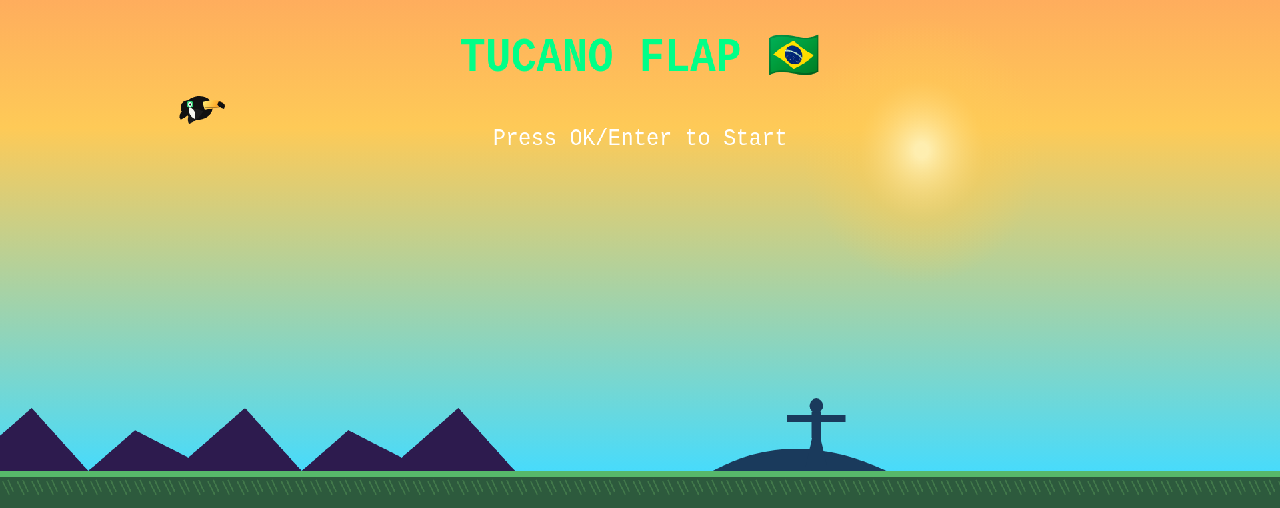
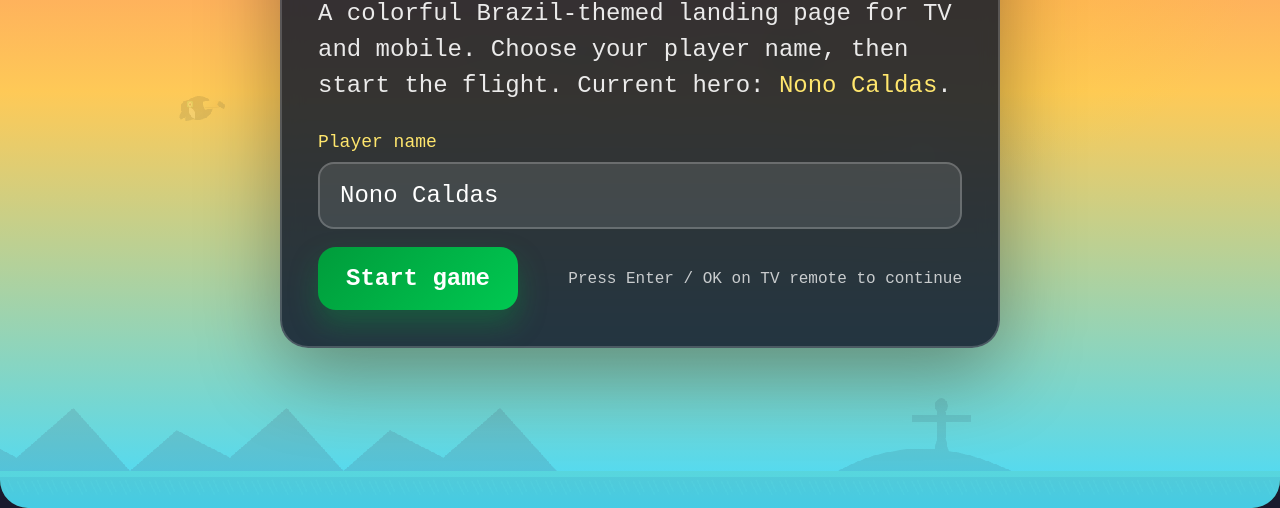
Before and after one commit to joaoccaldas/tucano-flap, a website built with Vite: page index.html in a window 1280 px wide. Shown: the part 292-800 px from the top of the page. Built offline with nearby package versions, Linux system fonts and the light colour scheme; animation ran at ten frames a second.

Commit message:
feat: add landing page and player name menu

```diff
--- a/index.html
+++ b/index.html
@@ -9,16 +9,82 @@
     * { margin: 0; padding: 0; box-sizing: border-box; }
     html, body { width: 100%; height: 100%; overflow: hidden; background: #1a1a2e; }
     body { display: flex; justify-content: center; align-items: center; font-family: 'Courier New', monospace; }
-    #game-container { position: relative; width: 100%; height: 100%; max-width: 1920px; max-height: 1080px; aspect-ratio: 16 / 9; }
-    canvas { display: block; width: 100%; height: 100%; image-rendering: pixelated; image-rendering: crisp-edges; }
+    #game-container { position: relative; width: 100%; height: 100%; max-width: 1920px; max-height: 1080px; aspect-ratio: 16 / 9; overflow: hidden; border-radius: 28px; }
+    canvas { display: block; width: 100%; height: 100%; image-rendering: pixelated; image-rendering: crisp-edges; outline: none; }
     #ui-layer { position: absolute; top: 0; left: 0; width: 100%; height: 100%; pointer-events: none; }
     .tv-focus { outline: 4px solid #00ff88; outline-offset: -4px; }
+    #landing-screen {
+      position: absolute;
+      inset: 0;
+      z-index: 5;
+      display: flex;
+      align-items: center;
+      justify-content: center;
+      padding: 32px;
+      background:
+        radial-gradient(circle at 75% 20%, rgba(255, 223, 0, 0.25), transparent 28%),
+        linear-gradient(180deg, rgba(255,107,107,0.92) 0%, rgba(254,202,87,0.9) 48%, rgba(72,219,251,0.88) 100%);
+      transition: opacity 200ms ease;
+    }
+    #landing-screen.hidden { opacity: 0; pointer-events: none; }
+    .menu-card {
+      width: min(90vw, 720px);
+      background: rgba(15, 23, 42, 0.84);
+      color: white;
+      border: 2px solid rgba(255,255,255,0.18);
+      border-radius: 28px;
+      box-shadow: 0 25px 80px rgba(0,0,0,0.35);
+      padding: 36px;
+      backdrop-filter: blur(10px);
+    }
+    .menu-title { font-size: clamp(36px, 5vw, 64px); color: #00ff88; margin-bottom: 12px; }
+    .menu-subtitle { font-size: clamp(16px, 2.2vw, 24px); line-height: 1.5; color: rgba(255,255,255,0.9); margin-bottom: 28px; }
+    .menu-label { display: block; font-size: 18px; margin-bottom: 10px; color: #ffe66d; }
+    .menu-input {
+      width: 100%;
+      padding: 18px 20px;
+      border-radius: 16px;
+      border: 2px solid rgba(255,255,255,0.2);
+      background: rgba(255,255,255,0.1);
+      color: white;
+      font-size: 24px;
+      font-family: inherit;
+      margin-bottom: 18px;
+    }
+    .menu-input:focus { outline: none; border-color: #00ff88; box-shadow: 0 0 0 4px rgba(0,255,136,0.18); }
+    .menu-row { display: flex; flex-wrap: wrap; gap: 16px; align-items: center; justify-content: space-between; }
+    .menu-button {
+      border: none;
+      border-radius: 18px;
+      background: linear-gradient(135deg, #009C3B, #00c851);
+      color: white;
+      padding: 18px 28px;
+      font-size: 24px;
+      font-weight: bold;
+      font-family: inherit;
+      cursor: pointer;
+      box-shadow: 0 14px 28px rgba(0, 156, 59, 0.35);
+    }
+    .menu-note { font-size: 16px; color: rgba(255,255,255,0.75); }
+    .menu-player { color: #ffe66d; }
   </style>
   <script type="module" crossorigin src="./bundle.js"></script>
 </head>
 <body>
   <div id="game-container">
-    <canvas id="game-canvas"></canvas>
+    <div id="landing-screen">
+      <div class="menu-card">
+        <div class="menu-title">TUCANO FLAP 🇧🇷</div>
+        <div class="menu-subtitle">A colorful Brazil-themed landing page for TV and mobile. Choose your player name, then start the flight. Current hero: <span id="menu-name" class="menu-player">Nono Caldas</span>.</div>
+        <label class="menu-label" for="player-name">Player name</label>
+        <input id="player-name" class="menu-input" type="text" maxlength="24" value="Nono Caldas" autocomplete="off" />
+        <div class="menu-row">
+          <button id="start-game" class="menu-button">Start game</button>
+          <div class="menu-note">Press Enter / OK on TV remote to continue</div>
+        </div>
+      </div>
+    </div>
+    <canvas id="game-canvas" tabindex="0"></canvas>
     <div id="ui-layer"></div>
   </div>
 </body>
--- a/src/game/Game.ts
+++ b/src/game/Game.ts
@@ -8,6 +8,7 @@ export class Game {
   private lastTime: number = 0;
   private score: number = 0;
   private highScore: number = 0;
+  private playerName: string = 'Nono Caldas';
 
   // Entities
   private tucano!: { x: number; y: number; vy: number; width: number; height: number; rotation: number };
@@ -147,6 +148,15 @@ export class Game {
     if (this.score > this.highScore) {
       this.highScore = this.score;
     }
+  }
+
+  setPlayerName(name: string): void {
+    const trimmed = name.trim();
+    this.playerName = trimmed.length > 0 ? trimmed : 'Nono Caldas';
+  }
+
+  getPlayerName(): string {
+    return this.playerName;
   }
 
   flap(): void {
@@ -422,6 +432,9 @@ export class Game {
     this.ctx.fillStyle = '#fffdf5';
     this.ctx.font = 'bold 60px Courier New, monospace';
     this.ctx.fillText(`Score: ${this.score}`, 20, 70);
+    this.ctx.font = 'bold 30px Courier New, monospace';
+    this.ctx.fillStyle = 'rgba(255, 253, 245, 0.92)';
+    this.ctx.fillText(`Player: ${this.playerName}`, 22, 112);
     this.ctx.shadowColor = 'transparent';
     this.ctx.shadowOffsetX = 0;
     this.ctx.shadowOffsetY = 0;
@@ -435,13 +448,14 @@ export class Game {
       this.ctx.fillText('TUCANO FLAP 🇧🇷', this.width/2, this.height/2 - 50);
       this.ctx.font = '32px Courier New, monospace';
       this.ctx.fillStyle = '#fff';
-      this.ctx.fillText('Press OK/Enter to Start', this.width/2, this.height/2 + 50);
+      this.ctx.fillText(`Ready, ${this.playerName}`, this.width/2, this.height/2 + 10);
+      this.ctx.fillText('Press OK/Enter to Start', this.width/2, this.height/2 + 62);
     } else if (this.state === GameState.GAME_OVER) {
       this.ctx.fillStyle = '#ff6b6b';
       this.ctx.fillText('GAME OVER', this.width/2, this.height/2 - 50);
       this.ctx.font = '32px Courier New, monospace';
       this.ctx.fillStyle = '#fff';
-      this.ctx.fillText(`Score: ${this.score}  High: ${this.highScore}`, this.width/2, this.height/2 + 20);
+      this.ctx.fillText(`${this.playerName}, score: ${this.score}  High: ${this.highScore}`, this.width/2, this.height/2 + 20);
       this.ctx.fillText('Press OK/Enter to Restart', this.width/2, this.height/2 + 80);
     } else if (this.state === GameState.PAUSED) {
       this.ctx.fillStyle = '#ffd93d';
--- a/src/main.ts
+++ b/src/main.ts
@@ -9,6 +9,11 @@ declare global {
 }
 
 const canvas = document.getElementById('game-canvas') as HTMLCanvasElement;
+const landing = document.getElementById('landing-screen') as HTMLDivElement | null;
+const nameInput = document.getElementById('player-name') as HTMLInputElement | null;
+const startButton = document.getElementById('start-game') as HTMLButtonElement | null;
+const menuName = document.getElementById('menu-name') as HTMLSpanElement | null;
+
 if (!canvas) {
   throw new Error('Canvas not found');
 }
@@ -34,6 +39,32 @@ ctx.scale(dpr, dpr);
 // Initialize game
 const game = new Game(ctx, targetWidth, targetHeight);
 
+if (nameInput) {
+  nameInput.value = game.getPlayerName();
+}
+if (menuName) {
+  menuName.textContent = game.getPlayerName();
+}
+
+function syncPlayerName(): void {
+  const nextName = nameInput?.value || 'Nono Caldas';
+  game.setPlayerName(nextName);
+  if (nameInput) {
+    nameInput.value = game.getPlayerName();
+  }
+  if (menuName) {
+    menuName.textContent = game.getPlayerName();
+  }
+}
+
+function hideLanding(): void {
+  syncPlayerName();
+  if (landing) {
+    landing.classList.add('hidden');
+  }
+  canvas.focus();
+}
+
 // Samsung TV remote support
 // Standard key codes for TV browsers
 const TV_KEYS = {
@@ -53,6 +84,14 @@ const TV_KEYS = {
 // Input handling
 function handleInput(e: KeyboardEvent): void {
   const keyCode = e.keyCode || e.which;
+
+  if (landing && !landing.classList.contains('hidden')) {
+    if (keyCode === TV_KEYS.OK || keyCode === 13) {
+      hideLanding();
+      e.preventDefault();
+    }
+    return;
+  }
 
   switch (keyCode) {
     case TV_KEYS.OK:
@@ -78,12 +117,25 @@ function handleInput(e: KeyboardEvent): void {
 
 // Also support pointer/touch for testing
 function handlePointer(_e: PointerEvent): void {
+  if (landing && !landing.classList.contains('hidden')) {
+    hideLanding();
+    return;
+  }
   game.flap();
 }
 
 // Event listeners
 window.addEventListener('keydown', handleInput);
 canvas.addEventListener('pointerdown', handlePointer);
+
+nameInput?.addEventListener('input', syncPlayerName);
+nameInput?.addEventListener('keydown', (e) => {
+  if (e.key === 'Enter') {
+    hideLanding();
+    e.preventDefault();
+  }
+});
+startButton?.addEventListener('click', hideLanding);
 
 // Prevent default browser zoom/pan
 document.addEventListener('touchmove', (e) => e.preventDefault(), { passive: false });
```
